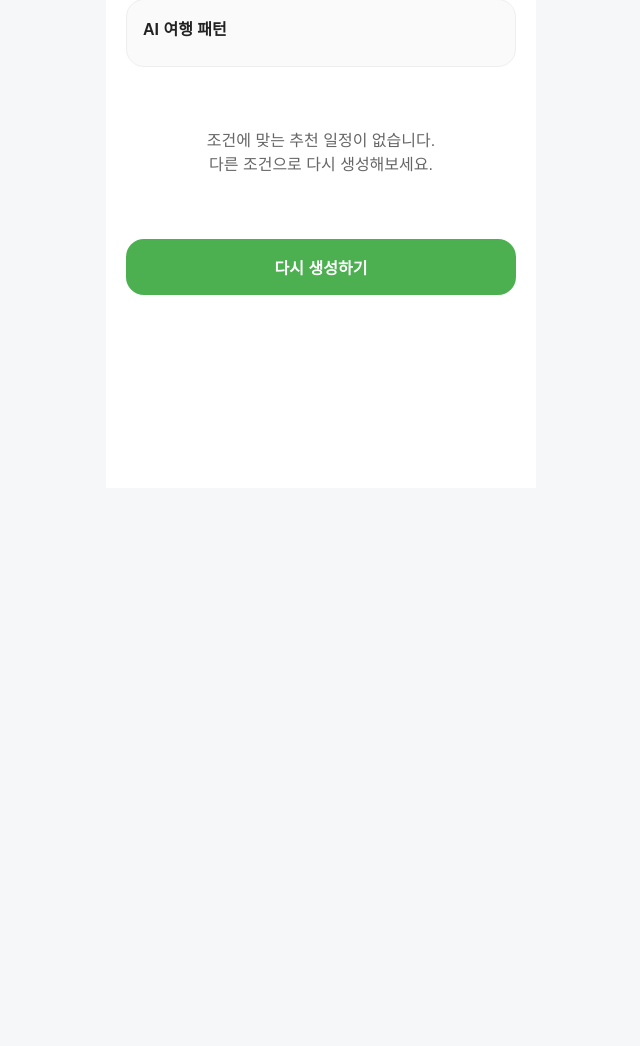
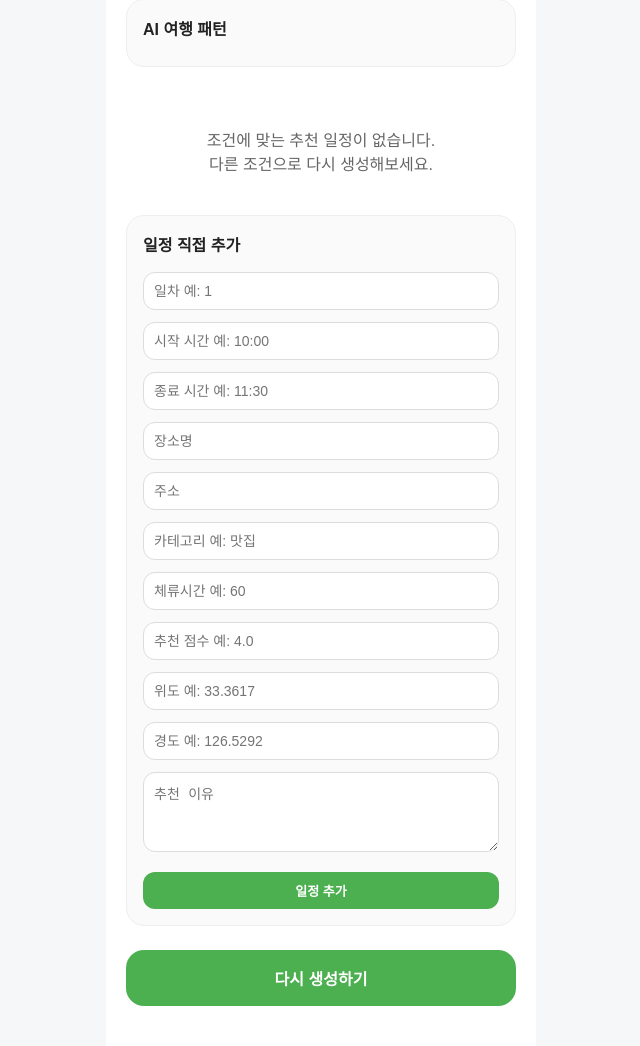
Before and after one commit to yoontteong/capstone, a Flask app: template templates/ai_schedule_result.html in a window 1280 px wide. Shown: the part 312-1358 px from the top of the page, without its empty margins (319-959 px from the left). Before the commit the page ends 607 px from the top, so only its background shows below. Run offline with Flask 3, Linux system fonts and the light colour scheme; the template is opened without the code that fills it, so the values that code supplies are empty.

Commit message:
일정추천결과 수정/추가/삭제
app.py = 길 안내, 화면 연결
schedule_editor.py = 일정 수정/추가/삭제
ai_schedule_result.html = 화면 버튼 출력

```diff
--- a/app.py
+++ b/app.py
@@ -1,9 +1,12 @@
-from flask import Flask, render_template, request
+from flask import Flask, render_template, request, session
 from ai_scheduler import generate_ai_schedule
-from checklist import  get_jeju_weather, recommend_checklist
-
+from checklist import get_jeju_weather, recommend_checklist
+from schedule_editor import schedule_editor, normalize_schedule
 
 app = Flask(__name__)
+app.secret_key = "pinksole_secret_key"
+
+app.register_blueprint(schedule_editor)
 
 
 @app.route("/")
@@ -38,8 +41,6 @@ def checklist_result():
     )
 
 
-
-
 @app.route("/ai-schedule", methods=["GET"])
 def ai_schedule_form():
     return render_template("ai_schedule.html")
@@ -61,6 +62,18 @@ def ai_schedule_result():
         transport_type=transport_type
     )
 
+    schedule = normalize_schedule(schedule)
+
+    session["schedule"] = schedule
+    session["pattern"] = pattern
+    session["travel_info"] = {
+        "travel_period": travel_period,
+        "style": style,
+        "transport_type": transport_type,
+        "dog_size": dog_size,
+        "dog_personality": dog_personality
+    }
+
     return render_template(
         "ai_schedule_result.html",
         travel_period=travel_period,
--- a/templates/ai_schedule_result.html
+++ b/templates/ai_schedule_result.html
@@ -157,6 +157,11 @@
             color: #ef6c00;
         }
 
+        .custom {
+            background: #e3f2fd;
+            color: #1565c0;
+        }
+
         .time {
             font-size: 14px;
             color: #4caf50;
@@ -216,6 +221,64 @@
             border: 2px solid white;
             box-shadow: 0 2px 6px rgba(0,0,0,0.3);
         }
+
+        .button-box {
+            margin-top: 14px;
+            display: flex;
+            gap: 8px;
+        }
+
+        .edit-btn, .save-btn, .delete-btn, .add-btn {
+            border: none;
+            border-radius: 12px;
+            padding: 9px 12px;
+            font-size: 13px;
+            font-weight: bold;
+            cursor: pointer;
+        }
+
+        .edit-btn {
+            background: #fff3cd;
+            color: #8a6d00;
+        }
+
+        .save-btn {
+            background: #d9ead3;
+            color: #2e7d32;
+        }
+
+        .delete-btn {
+            background: #f8d7da;
+            color: #b00020;
+        }
+
+        .add-btn {
+            width: 100%;
+            background: #4caf50;
+            color: white;
+            margin-top: 10px;
+        }
+
+        input, textarea {
+            width: 100%;
+            padding: 10px;
+            border: 1px solid #ddd;
+            border-radius: 12px;
+            margin: 6px 0;
+            font-size: 14px;
+        }
+
+        textarea {
+            min-height: 80px;
+            resize: vertical;
+        }
+
+        .inline-input {
+            display: inline-block;
+            width: 90px;
+            padding: 5px;
+            margin: 2px;
+        }
     </style>
 </head>
 
@@ -244,7 +307,6 @@
     </div>
 
     {% if schedule %}
-
         <div id="map"></div>
 
         <div class="tabs">
@@ -259,14 +321,19 @@
             {% endif %}
         </div>
 
-            <div id="day-1" class="day-content active">
-                <div class="day-title">Day 1 일정</div>
+        {% for day_num in [1, 2, 3] %}
+            {% if day_num == 1 or travel_period == '1박2일' or travel_period == '2박3일' %}
+                {% if day_num != 3 or travel_period == '2박3일' %}
+                    <div id="day-{{ day_num }}" class="day-content {% if day_num == 1 %}active{% endif %}">
+                        <div class="day-title">Day {{ day_num }} 일정</div>
 
                         {% for item in schedule %}
-                    {% if item.day == 1 %}
-                        <div class="schedule-card">
+                            {% if item.day == day_num %}
+                                <div class="schedule-card" data-uid="{{ item.uid }}">
                                     {% if item.place.recommendation_type == 'verified' %}
                                         <div class="type-badge verified">🐶 검증된 반려견 가능 장소</div>
+                                    {% elif item.place.recommendation_type == 'custom' %}
+                                        <div class="type-badge custom">✏️ 직접 추가한 일정</div>
                                     {% else %}
                                         <div class="type-badge friendly">🌿 반려견 친화 추천 장소</div>
                                     {% endif %}
@@ -283,79 +350,43 @@
                                     </div>
 
                                     <div class="reason">{{ item.reason }}</div>
+
+                                    <div class="button-box">
+                                        <button class="edit-btn" onclick="editCard(this)">수정</button>
+                                        <button class="save-btn" onclick="saveCard(this)" style="display:none;">저장</button>
+                                        <button class="delete-btn" onclick="deleteCard('{{ item.uid }}')">삭제</button>
                                     </div>
-                    {% endif %}
-                {% endfor %}
-            </div>
-
-            {% if travel_period == '1박2일' or travel_period == '2박3일' %}
-                <div id="day-2" class="day-content">
-                    <div class="day-title">Day 2 일정</div>
-
-                    {% for item in schedule %}
-                        {% if item.day == 2 %}
-                            <div class="schedule-card">
-                                {% if item.place.recommendation_type == 'verified' %}
-                                    <div class="type-badge verified">🐶 검증된 반려견 가능 장소</div>
-                                {% else %}
-                                    <div class="type-badge friendly">🌿 반려견 친화 추천 장소</div>
-                                {% endif %}
-
-                                <div class="time">{{ item.start_time }} ~ {{ item.end_time }}</div>
-                                <div class="place-name">{{ item.place.name }}</div>
-
-                                <div class="info">
-                                    <div>📍 {{ item.place.address }}</div>
-                                    <div>🏷️ {{ item.place.category }}</div>
-                                    <div>🐶 반려견 동반 가능</div>
-                                    <div>⏱️ 평균 체류시간 {{ item.place.avg_stay_minutes }}분</div>
-                                    <div>⭐ 추천 점수 {{ item.place.rating }}</div>
-                                </div>
-
-                                <div class="reason">{{ item.reason }}</div>
                                 </div>
                             {% endif %}
                         {% endfor %}
                     </div>
                 {% endif %}
-
-            {% if travel_period == '2박3일' %}
-                <div id="day-3" class="day-content">
-                    <div class="day-title">Day 3 일정</div>
-
-                    {% for item in schedule %}
-                        {% if item.day == 3 %}
-                            <div class="schedule-card">
-                                {% if item.place.recommendation_type == 'verified' %}
-                                    <div class="type-badge verified">🐶 검증된 반려견 가능 장소</div>
-                                {% else %}
-                                    <div class="type-badge friendly">🌿 반려견 친화 추천 장소</div>
-                                {% endif %}
-
-                                <div class="time">{{ item.start_time }} ~ {{ item.end_time }}</div>
-                                <div class="place-name">{{ item.place.name }}</div>
-
-                                <div class="info">
-                                    <div>📍 {{ item.place.address }}</div>
-                                    <div>🏷️ {{ item.place.category }}</div>
-                                    <div>🐶 반려견 동반 가능</div>
-                                    <div>⏱️ 평균 체류시간 {{ item.place.avg_stay_minutes }}분</div>
-                                    <div>⭐ 추천 점수 {{ item.place.rating }}</div>
-                                </div>
-
-                                <div class="reason">{{ item.reason }}</div>
-                            </div>
             {% endif %}
         {% endfor %}
-                </div>
-            {% endif %}
-
     {% else %}
         <div class="empty">
             조건에 맞는 추천 일정이 없습니다.<br>
             다른 조건으로 다시 생성해보세요.
         </div>
     {% endif %}
+
+    <div class="pattern-box">
+        <div class="pattern-title">일정 직접 추가</div>
+
+        <input id="add-day" placeholder="일차 예: 1">
+        <input id="add-start" placeholder="시작 시간 예: 10:00">
+        <input id="add-end" placeholder="종료 시간 예: 11:30">
+        <input id="add-name" placeholder="장소명">
+        <input id="add-address" placeholder="주소">
+        <input id="add-category" placeholder="카테고리 예: 맛집">
+        <input id="add-stay" placeholder="체류시간 예: 60">
+        <input id="add-rating" placeholder="추천 점수 예: 4.0">
+        <input id="add-latitude" placeholder="위도 예: 33.3617">
+        <input id="add-longitude" placeholder="경도 예: 126.5292">
+        <textarea id="add-reason" placeholder="추천 이유"></textarea>
+
+        <button class="add-btn" onclick="addSchedule()">일정 추가</button>
+    </div>
 
     <a href="/ai-schedule" class="back-btn">다시 생성하기</a>
 </div>
@@ -497,6 +528,143 @@
         renderMap(day);
     }
 
+    function editCard(button) {
+        const card = button.closest(".schedule-card");
+
+        const timeText = card.querySelector(".time").innerText.split(" ~ ");
+        const name = card.querySelector(".place-name").innerText;
+        const infoList = card.querySelectorAll(".info div");
+        const address = infoList[0].innerText.replace("📍 ", "");
+        const category = infoList[1].innerText.replace("🏷️ ", "");
+        const stay = infoList[3].innerText.replace("⏱️ 평균 체류시간 ", "").replace("분", "");
+        const rating = infoList[4].innerText.replace("⭐ 추천 점수 ", "");
+        const reason = card.querySelector(".reason").innerText;
+
+        card.querySelector(".time").innerHTML = `
+            <input class="edit-start inline-input" value="${timeText[0]}">
+            ~
+            <input class="edit-end inline-input" value="${timeText[1]}">
+        `;
+
+        card.querySelector(".place-name").innerHTML = `
+            <input class="edit-name" value="${name}">
+        `;
+
+        card.querySelector(".info").innerHTML = `
+            <div>📍 <input class="edit-address" value="${address}"></div>
+            <div>🏷️ <input class="edit-category" value="${category}"></div>
+            <div>🐶 반려견 동반 가능</div>
+            <div>⏱️ 평균 체류시간 <input class="edit-stay inline-input" value="${stay}">분</div>
+            <div>⭐ 추천 점수 <input class="edit-rating inline-input" value="${rating}"></div>
+        `;
+
+        card.querySelector(".reason").innerHTML = `
+            <textarea class="edit-reason">${reason}</textarea>
+        `;
+
+        button.style.display = "none";
+        button.nextElementSibling.style.display = "inline-block";
+    }
+
+    function saveCard(button) {
+        const card = button.closest(".schedule-card");
+        const uid = card.dataset.uid;
+
+        const dayContent = card.closest(".day-content");
+        const day = dayContent.id.replace("day-", "");
+
+        fetch("/schedule/update", {
+            method: "POST",
+            headers: {
+                "Content-Type": "application/json"
+            },
+            body: JSON.stringify({
+                uid: uid,
+                day: day,
+                start_time: card.querySelector(".edit-start").value,
+                end_time: card.querySelector(".edit-end").value,
+                name: card.querySelector(".edit-name").value,
+                address: card.querySelector(".edit-address").value,
+                category: card.querySelector(".edit-category").value,
+                avg_stay_minutes: card.querySelector(".edit-stay").value,
+                rating: card.querySelector(".edit-rating").value,
+                reason: card.querySelector(".edit-reason").value
+            })
+        })
+        .then(response => response.json())
+        .then(data => {
+            if (data.success) {
+                location.href = "/ai-schedule/edited";
+            } else {
+                alert("수정에 실패했습니다.");
+            }
+        });
+    }
+
+    function deleteCard(uid) {
+        if (!confirm("이 일정을 삭제하시겠습니까?")) {
+            return;
+        }
+
+        fetch("/schedule/delete", {
+            method: "POST",
+            headers: {
+                "Content-Type": "application/json"
+            },
+            body: JSON.stringify({
+                uid: uid
+            })
+        })
+        .then(response => response.json())
+        .then(data => {
+            if (data.success) {
+                location.href = "/ai-schedule/edited";
+            } else {
+                alert("삭제에 실패했습니다.");
+            }
+        });
+    }
+
+    function addSchedule() {
+        const day = document.getElementById("add-day").value;
+        const start = document.getElementById("add-start").value;
+        const end = document.getElementById("add-end").value;
+        const name = document.getElementById("add-name").value;
+
+        if (!day || !start || !end || !name) {
+            alert("일차, 시작 시간, 종료 시간, 장소명은 꼭 입력해주세요.");
+            return;
+        }
+
+        fetch("/schedule/add", {
+            method: "POST",
+            headers: {
+                "Content-Type": "application/json"
+            },
+            body: JSON.stringify({
+                day: day,
+                start_time: start,
+                end_time: end,
+                name: name,
+                address: document.getElementById("add-address").value,
+                category: document.getElementById("add-category").value,
+                avg_stay_minutes: document.getElementById("add-stay").value,
+                rating: document.getElementById("add-rating").value,
+                reason: document.getElementById("add-reason").value,
+                latitude: document.getElementById("add-latitude").value,
+                longitude: document.getElementById("add-longitude").value
+            })
+        })
+        .then(response => response.json())
+        .then(data => {
+            if (data.success) {
+                location.href = "/ai-schedule/edited";
+            } else {
+                alert("추가에 실패했습니다.");
+            }
+        });
+    }
+
     document.addEventListener("DOMContentLoaded", function() {
         {% if schedule %}
             initMap();
```
Also changed, not shown: schedule_editor.py (added, +124 -0 lines). Lines whose indentation alone changed are shown as unchanged.
